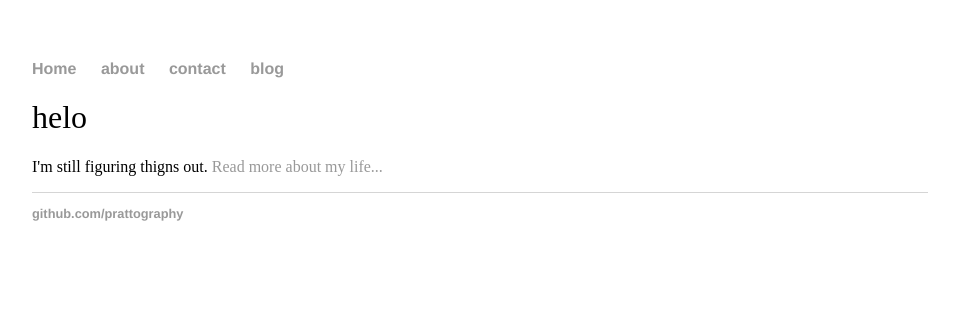
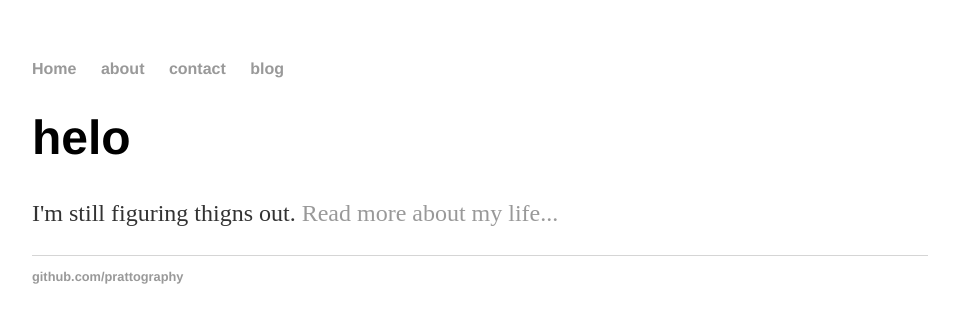
Before and after one commit to pratishta/pratishta.github.io, a Jekyll site: the page built from index.html, in a window 1280 px wide. Shown: the top 323 px of the page, without its empty margins (160-1119 px from the left). Built offline with Jekyll 4.4.1, drawn with Linux system fonts in a browser that asks for light colours.

Commit message:
Update main.css
reverted to original

```diff
--- a/css/main.css
+++ b/css/main.css
@@ -20,16 +20,13 @@ a:hover {
     text-decoration: underline;
 }
 h1 {
-    font-family: 'Helvetica 45 Light';
-font-style: normal;
-font-weight: normal;
-src: local('Helvetica 45 Light'), url('../fonts/HelveticaNeue-Light.woff') format('woff');
+    font-size: 3em;
+    font-family:'Helvetica', 'Arial', 'Sans-Serif';
 }
 p {
-    font-family: 'Helvetica 45 Light';
-    font-style: normal;
-    font-weight: normal;
-    src: local('Helvetica 45 Light'), url('../fonts/HelveticaNeue-Light.woff') format('woff');
+    font-size: 1.5em;
+    line-height: 1.4em;
+    color: #333;
 }
 footer {
     border-top: 1px solid #d5d5d5;
```
